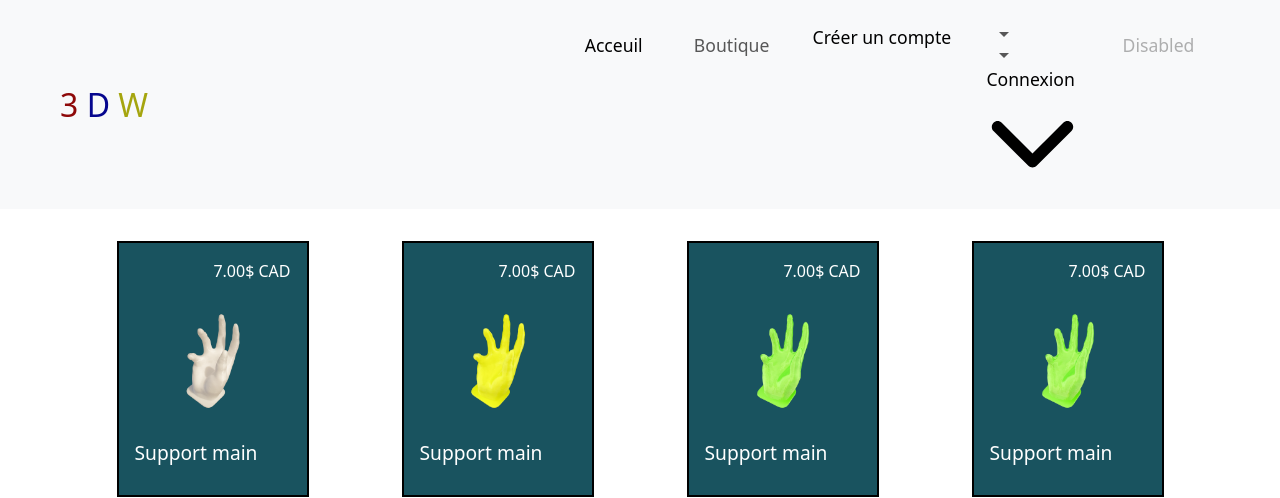
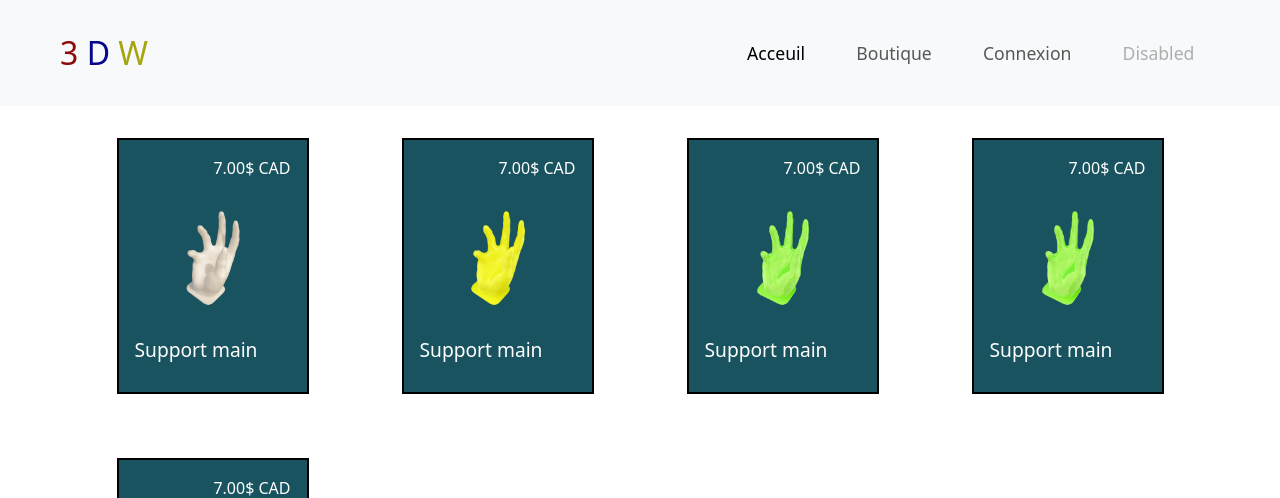
Before and after one commit to madji-code/TDW, a Django app: page /sale-point/ in a window 1280 px wide. Shown: the top 498 px of the page. Run offline with Django 4.2, Linux system fonts and the light colour scheme; data comes from the database, SQL or seed files in the repository; some libraries are stand-ins or nearby versions.

Commit message:
model.html

```diff
--- a/object3d/sale_point/templates/sale_point/model.html
+++ b/object3d/sale_point/templates/sale_point/model.html
@@ -44,39 +44,39 @@
                             </li>
                         {% endif %}
 
-                        <li class="nav-item container-connexion">
+                        {% if not logged_in %}
+                            <li class="nav-item">
+                                <a class="nav-link connect" href="{% url 'auth_admin:login_user' next=back_page %}">
+                                    Connexion
+                                </a>
+                            </li>
+                        {% endif %}
+
+                        {% if logged_in %}
+                        <li class="nav-item dropdown">
+                            <a class="nav-link dropdown-toggle user-panel" href="{% url 'mpaf:home' %}" id="navbarDropdown" role="button" data-bs-toggle="dropdown" aria-expanded="false">
+                                <!--<img class="chevron-down-solid" src="{% static 'sale_point\img\user-regular.svg' %}" alt="chevron-down">-->                                    </a>
+                            </a>
 
 
-                            {% if logged_in %}
-                            <a href="{% url 'auth_admin:logout_user' next=back_page %}" class="create">Déconexxion</a>
-                            {% else %}
-                            <a href="{% url 'auth_admin:register' next=back_page %}" class="create">Créer un compte</a>
-                            {% endif %}
-                        </li>
+                            <ul class="dropdown-menu" aria-labelledby="navbarDropdown">
+                                {% if logged_in %}
+                                <li>
+                                    <a class="dropdown-item create" href="{% url 'auth_admin:logout_user' next=back_page %}">Déconnexion</a>
+                                </li>
+                                {% else %}
+                                <li>
+                                    <a class="dropdown-item create" href="{% url 'auth_admin:register' next=back_page %}">Créer un compte</a>
+                                </li>
+                                {% endif %}
 
-                        <li class="nav-item dropdown">
-                            <a class="nav-link dropdown-toggle" href="#" id="navbarDropdown" role="button" data-bs-toggle="dropdown" aria-expanded="false">
-                                <div class="container-inline">
-                                    {% if logged_in %}
-                                    <a href="{% url 'mpaf:home' %}" class="user-panel">
-                                        <img class="chevron-down-solid" src="{% static 'sale_point\img\user-regular.svg' %}" alt="chevron-down">
-                                    </a>
-                                    {% else %}
-                                    <a href="{% url 'auth_admin:login_user' next=back_page %}" class="connect">
-                                        Connexion
-                                    </a>
-                                    {% endif %}
-                                    <img class="chevron-down-solid" src="{% static 'sale_point\img\chevron-down-solid.svg' %}" alt="chevron-down">
-                                </div>
-                            </a>
 
-                            <ul class="dropdown-menu" aria-labelledby="navbarDropdown">
-                                <li><a class="dropdown-item" href="#">Action</a></li>
                                 <li><a class="dropdown-item" href="#">Another action</a></li>
                                 <li><hr class="dropdown-divider"></li>
                                 <li><a class="dropdown-item" href="#">Something else here</a></li>
                             </ul>
                         </li>
+                        {% endif %}
                         <li class="nav-item">
                             <a class="nav-link disabled" href="#" tabindex="-1" aria-disabled="true">Disabled</a>
                         </li>
```
